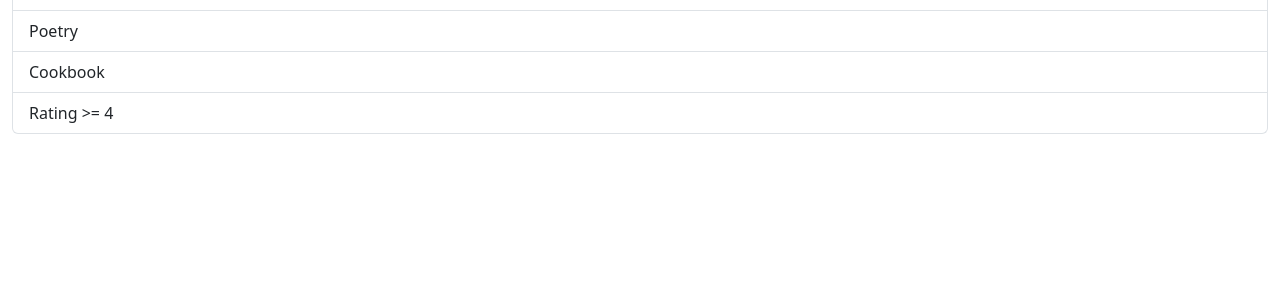
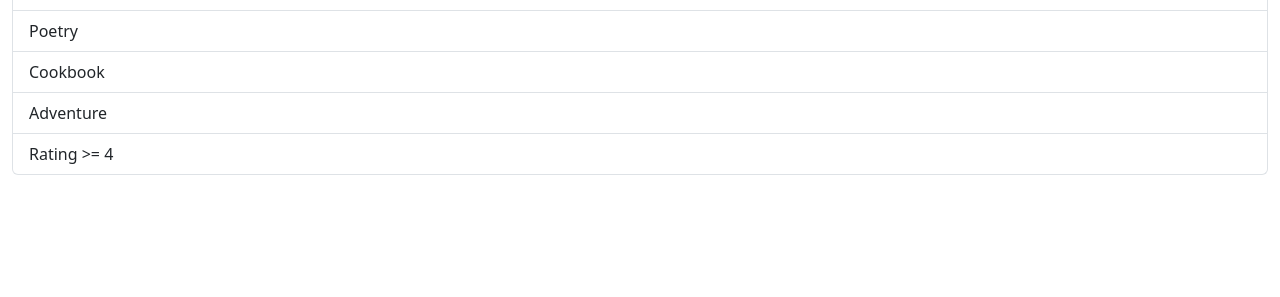
Before and after one commit to Korbin-Dansie/CS3620_BookAPI, a Python web app: template books/templates/home.html in a window 1280 px wide. Shown: the part 334-631 px from the top of the page. Run offline with Jinja, Linux system fonts and the light colour scheme; the template is opened without the code that fills it, so the values that code supplies are empty.

Commit message:
add adventure books

```diff
--- a/BookAPI/urls.py
+++ b/BookAPI/urls.py
@@ -17,7 +17,7 @@ Including another URLconf
 from django.contrib import admin
 from django.urls import include, path
 from rest_framework import routers
-from books.views import BiographyViewSet, CookbookViewSet, FictionViewSet, HistoryViewSet, HumorViewSet, NonfictionViewSet, PoetryViewSet, RatingViewSet, RomanceViewSet, home_view, BookViewSet, FantasyViewSet
+from books.views import AdventureViewSet, BiographyViewSet, CookbookViewSet, FictionViewSet, HistoryViewSet, HumorViewSet, NonfictionViewSet, PoetryViewSet, RatingViewSet, RomanceViewSet, home_view, BookViewSet, FantasyViewSet
 
 # Set up a router for the REST api
 # router = routers.DefaultRouter()
@@ -32,6 +32,7 @@ router.register("biography", BiographyViewSet)
 router.register("history", HistoryViewSet)
 router.register("poetry", PoetryViewSet)
 router.register("cookbook", CookbookViewSet)
+router.register("adventure", AdventureViewSet)
 router.register("rating", RatingViewSet)
 
 urlpatterns = [
--- a/books/templates/home.html
+++ b/books/templates/home.html
@@ -25,6 +25,7 @@
             <a href="/history/" class="list-group-item list-group-item-action">History</a>
             <a href="/poetry/" class="list-group-item list-group-item-action">Poetry</a>
             <a href="/cookbook/" class="list-group-item list-group-item-action">Cookbook</a>
+            <a href="/adventure/" class="list-group-item list-group-item-action">Adventure</a>
             <a href="/rating/" class="list-group-item list-group-item-action">Rating >= 4</a>
 
         </ul>
--- a/books/views.py
+++ b/books/views.py
@@ -50,6 +50,10 @@ class CookbookViewSet(viewsets.ModelViewSet):
     queryset = BookData.objects.filter(category = "cookbook")
     serializer_class = BookSerializer
 
+class AdventureViewSet(viewsets.ModelViewSet):
+    queryset = BookData.objects.filter(category = "adventure")
+    serializer_class = BookSerializer
+
 class RatingViewSet(viewsets.ModelViewSet):
     queryset = BookData.objects.filter(rating__gte = 4)
     serializer_class = BookSerializer
```
Also changed, not shown: db.sqlite3, media/The_Horse_and_His_Boy.jpg (added).
